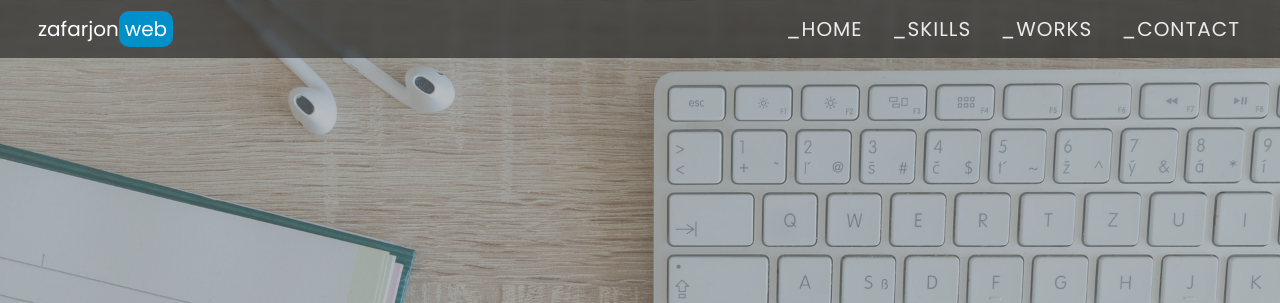
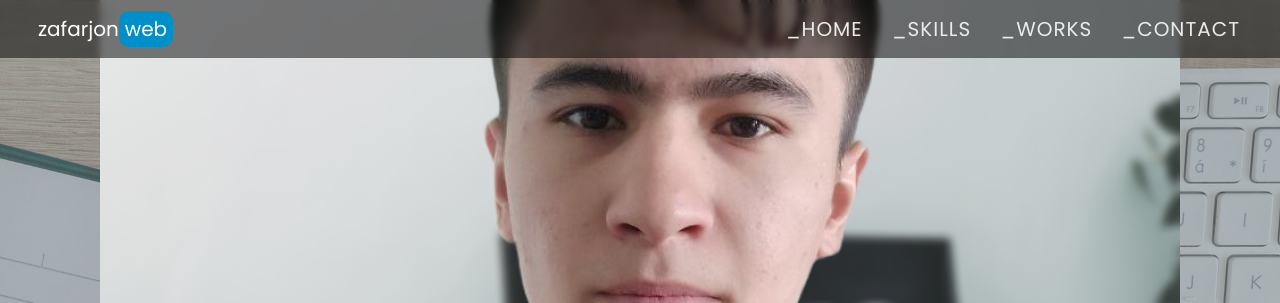
Before and after one commit to coder-zafarjon/Portfolio, a plain HTML site: page index.html in a window 1280 px wide. Shown: the top 303 px of the page. Drawn offline with Linux system fonts and the light colour scheme.

Commit message:
Update index.html

```diff
--- a/index.html
+++ b/index.html
@@ -41,6 +41,7 @@
             </div>
             <div class="home-content">
                 <div class="texts" data-aos="zoom-in">
+                    <img src="/images/me.png" alt="My Image">
                     <p>Welcome!</p>
                     <p>My name is Zafarjon, from Uzbekistan</p>
                     <p>I'am a Web developer</p>
```
